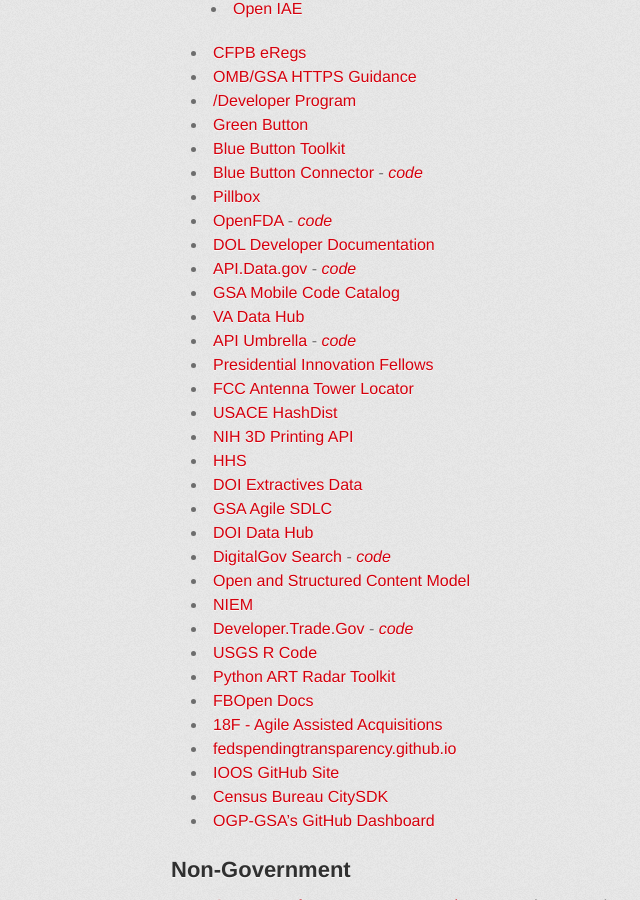
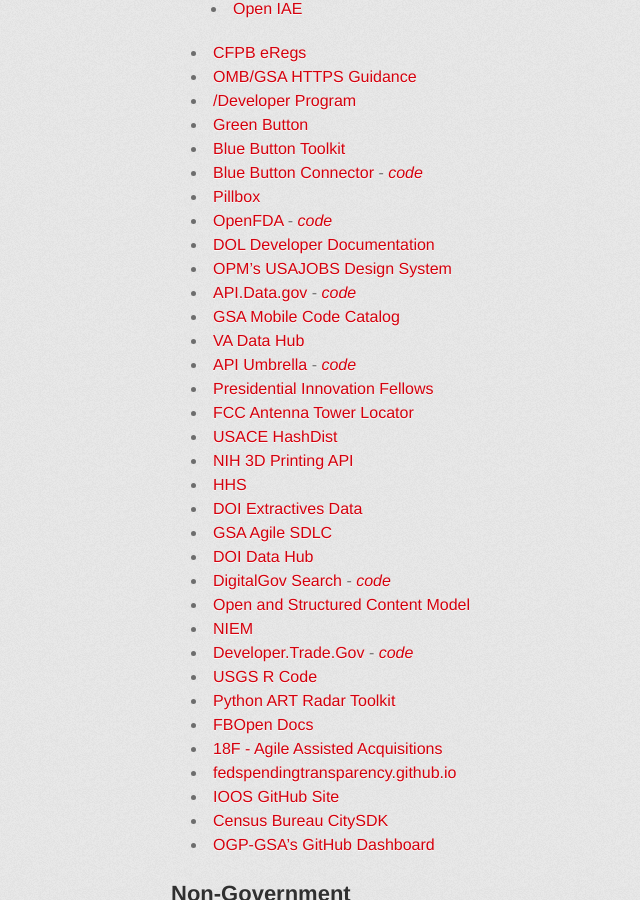
Before and after one commit to GSA/Open-Data-Collaboration-Sandbox, a Jekyll site: the page built from website_examples.md, in a window 1280 px wide and 900 px high, scrolled down 689 px. Shown: the whole window, without its empty margins (159-799 px from the left). Built offline with Jekyll 4.4.1, drawn with Linux system fonts in a browser that asks for light colours; some web fonts are replaced.

Commit message:
adding opm site

```diff
--- a/website_examples.md
+++ b/website_examples.md
@@ -30,6 +30,7 @@
 * [Pillbox](https://hhs.github.io/pillbox/)
 * [OpenFDA](http://open.fda.gov/) - *[code](https://github.com/FDA/open.fda.gov)*
 * [DOL Developer Documentation](http://usdepartmentoflabor.github.io/DOLAPI/)
+* [OPM's USAJOBS Design System](http://usajobs.github.io/design-system/getting-started/)
 * [API.Data.gov](http://api.data.gov/) - *[code](https://github.com/GSA/api.data.gov)*
 * [GSA Mobile Code Catalog](http://gsa.github.io/Mobile-Code-Catalog/)
 * [VA Data Hub](http://va-data.github.io/va-developer/)
```
